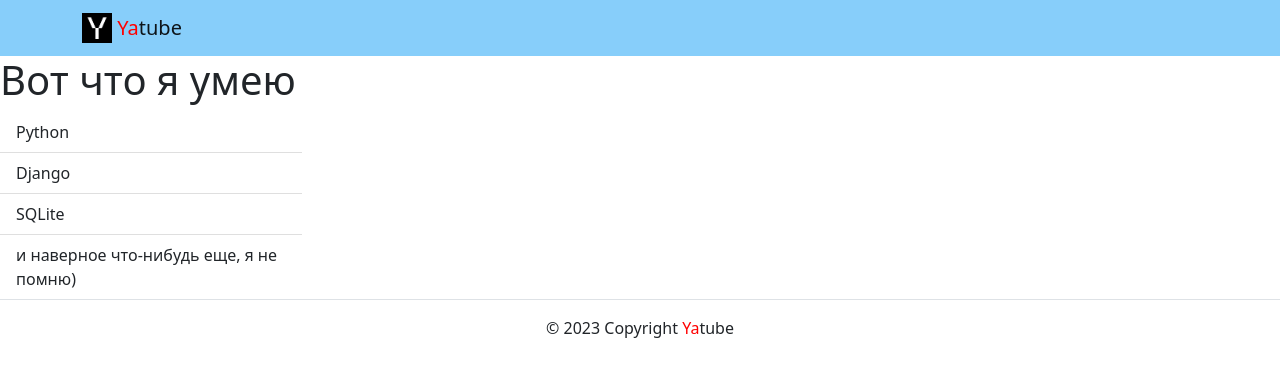
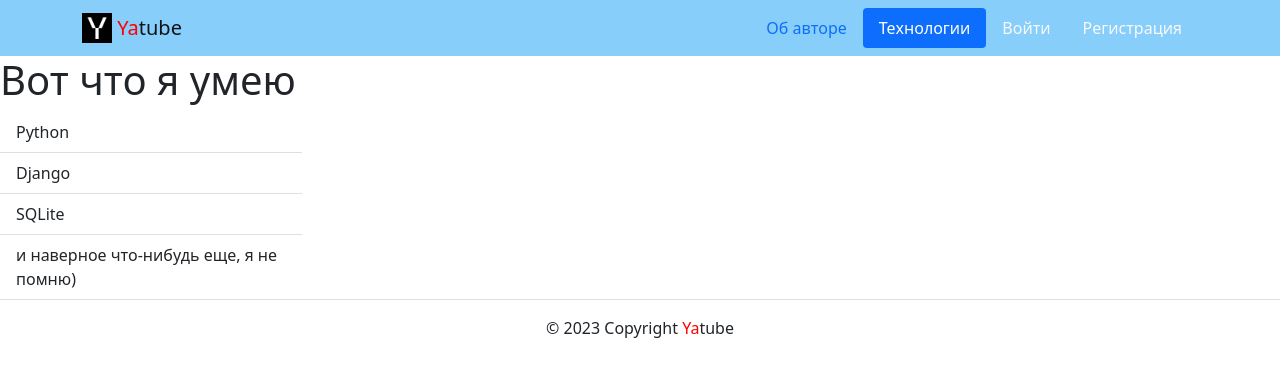
Before and after one commit to keyayeten/dont_try_this_at_home, a Django app: page /about/tech/ in a window 1280 px wide. Shown: the top 377 px of the page. Run offline with Django 3.2, Linux system fonts and the light colour scheme; some libraries are stand-ins or nearby versions.

Commit message:
added navbar

```diff
--- a/yatube/templates/includes/header.html
+++ b/yatube/templates/includes/header.html
@@ -7,15 +7,52 @@
 </head>
 <body>
     <header>
-      <!-- Использованы классы бустрапа для создания типовой навигации с логотипом -->
-      <!-- В дальнейшем тут будет создано полноценное меню -->
   <nav class="navbar navbar-light" style="background-color: lightskyblue">
     <div class="container">
-          <a class="navbar-brand" href="{% url 'posts:index'%}">
+      <a class="navbar-brand" href="{% url 'posts:index' %}">
         <img src="{% static 'img/logo.png' %}" width="30" height="30" class="d-inline-block align-top" alt="">
-            <!-- тег span используется для добавления нужных стилей отдельным участкам текста -->
         <span style="color:red">Ya</span>tube
       </a>
+      {# Добавлено в спринте #}
+
+      {% comment %}
+      Меню - список пунктов со стандартными классами Bootsrap.
+      Класс nav-pills нужен для выделения активных пунктов
+      {% endcomment %}
+      <ul class="nav nav-pills">
+        <li class="nav-item">
+          <a class="nav-link {% if request.resolver_match.view_name  == 'about:author' %}
+            active
+            {% endif %}" href="{% url 'about:author' %}">Об авторе</a>
+        </li>
+        <li class="nav-item">
+          <a class="nav-link {% if request.resolver_match.view_name  == 'about:tech' %}
+            active
+            {% endif %}" href="{% url 'about:tech' %}" href="{% url 'about:tech' %}">Технологии</a>
+        </li>
+        {% if request.user.is_authenticated %}
+        <li class="nav-item">
+          <a class="nav-link" href="<!--  -->">Новая запись</a>
+        </li>
+        <li class="nav-item">
+          <a class="nav-link link-light" href="<!--  -->">Изменить пароль</a>
+        </li>
+        <li class="nav-item">
+          <a class="nav-link link-light" href="{% url 'users:logout' %}">Выйти</a>
+        </li>
+        <li>
+          Пользователь: {{ user.username }}
+        </li>
+        {% else %}
+        <li class="nav-item">
+          <a class="nav-link link-light" href="{% url 'users:login' %}">Войти</a>
+        </li>
+        <li class="nav-item">
+          <a class="nav-link link-light" href="<!--  -->">Регистрация</a>
+        </li>
+        {% endif %}
+      </ul>
+      {# Конец добавленого в спринте #}
     </div>
   </nav>
 </header>
--- a/yatube/users/urls.py
+++ b/yatube/users/urls.py
@@ -18,4 +18,9 @@ urlpatterns = [
         LoginView.as_view(template_name='users/login.html'),
         name='login'
     ),
+    path(
+        'password_reset/',
+        LoginView.as_view(template_name='users/password_reset.html'),
+        name='password_reset_form'
+    ),
 ]
```
Also changed, not shown: yatube/templates/users/password_reset.html (added, +10 -0 lines), yatube/db.sqlite3. Lines whose indentation alone changed are shown as unchanged.
